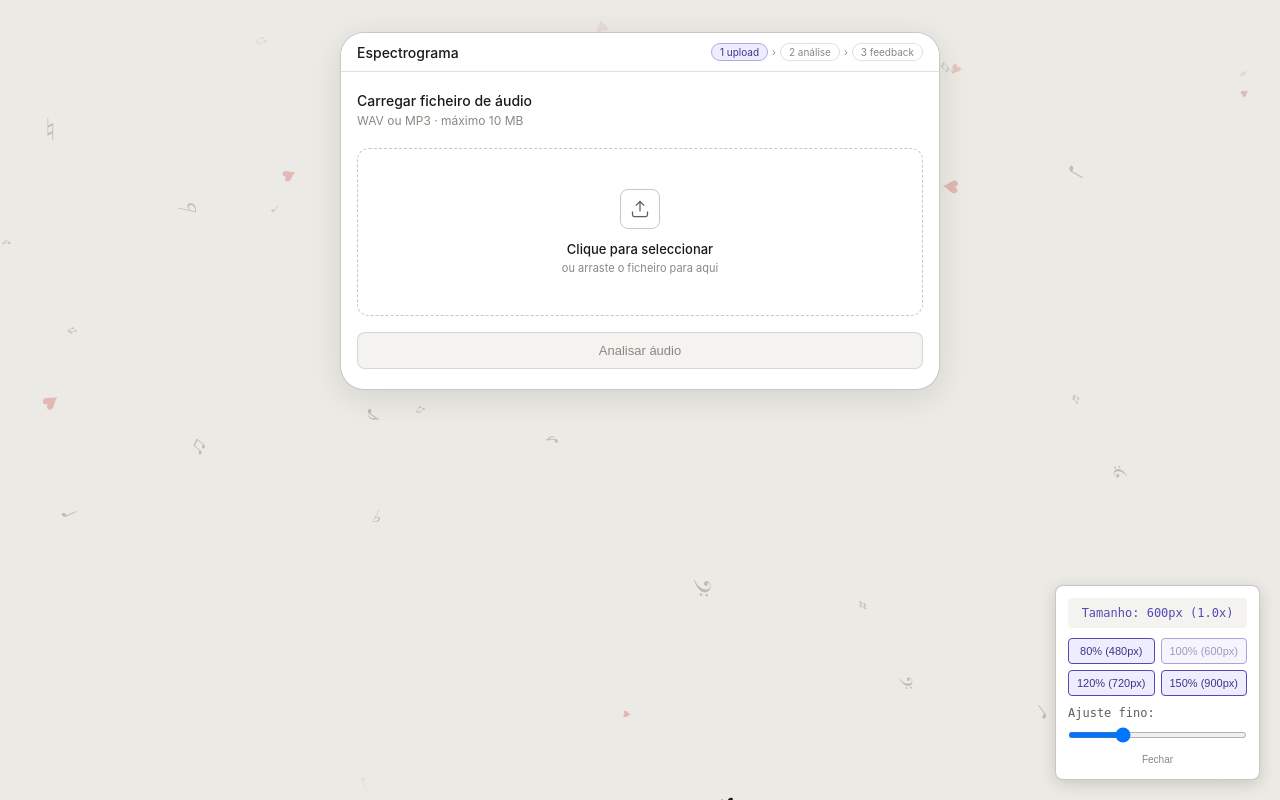
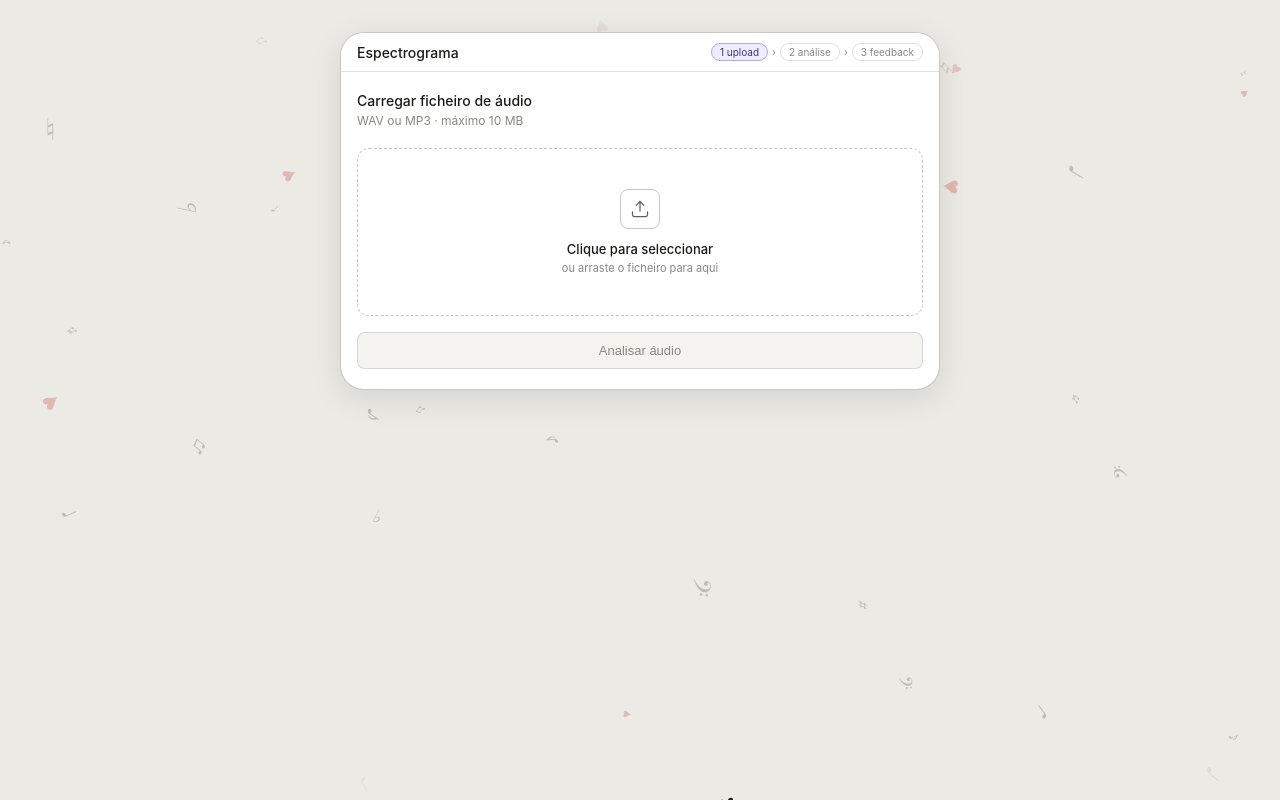
Before and after one commit to yololiver/espectrograma, a Flask app: page / in a window 1280 px wide. Run offline with Flask 3, Linux system fonts and the light colour scheme.

Commit message:
remove UI debug panel

```diff
--- a/src/backend/templates/base.html
+++ b/src/backend/templates/base.html
@@ -439,133 +439,12 @@
   .progress-fill { height: 3px; background: var(--purple); border-radius: 99px; width: 0%; transition: width 0.2s linear; }
   .progress-label { font-size: 11px; color: var(--text-tertiary); }
 
-  /* Debug Panel */
-  .debug-panel {
-    position: fixed;
-    bottom: 20px;
-    right: 20px;
-    background: var(--bg-primary);
-    border: 1px solid var(--border-secondary);
-    border-radius: var(--radius-md);
-    padding: 12px;
-    box-shadow: 0 4px 16px rgba(0,0,0,0.15);
-    font-family: monospace;
-    font-size: 12px;
-    color: var(--text-secondary);
-    z-index: 9999;
-    max-width: 280px;
-  }
-
-  .debug-size {
-    margin-bottom: 10px;
-    padding: 8px;
-    background: var(--bg-secondary);
-    border-radius: 4px;
-    text-align: center;
-    font-weight: 500;
-    color: var(--purple);
-  }
-
-  .debug-buttons {
-    display: grid;
-    grid-template-columns: 1fr 1fr;
-    gap: 6px;
-    margin-bottom: 10px;
-  }
-
-  .debug-btn {
-    padding: 6px 8px;
-    background: var(--purple-light);
-    border: 1px solid var(--purple);
-    border-radius: 4px;
-    color: var(--purple-dark);
-    font-weight: 500;
-    cursor: pointer;
-    font-size: 11px;
-    transition: all 0.2s;
-  }
-
-  .debug-btn:hover {
-    background: var(--purple);
-    color: white;
-  }
-
-  .debug-btn.active {
-    background: var(--purple);
-    color: white;
-  }
-
-  .debug-slider {
-    width: 100%;
-    height: 6px;
-    border-radius: 3px;
-    margin: 8px 0;
-    cursor: pointer;
-  }
 
 </style>
 </head>
 <body>
 {% block body %}{% endblock %}
 
-<!-- Debug Panel -->
-<div class="debug-panel">
-  <div class="debug-size" id="debug-size">Tamanho: 600px (1.0x)</div>
-
-  <div class="debug-buttons">
-    <button class="debug-btn" onclick="setUIScale(0.8)">80% (480px)</button>
-    <button class="debug-btn" onclick="setUIScale(1.0)" style="opacity: 0.5;">100% (600px)</button>
-    <button class="debug-btn" onclick="setUIScale(1.2)">120% (720px)</button>
-    <button class="debug-btn" onclick="setUIScale(1.5)">150% (900px)</button>
-  </div>
-
-  <label style="display: block; margin-bottom: 4px;">Ajuste fino:</label>
-  <input type="range" class="debug-slider" id="debug-slider" min="0.6" max="2.0" step="0.1" value="1.0"
-         oninput="setUIScale(parseFloat(this.value))">
-
-  <div style="margin-top: 6px; font-size: 11px; text-align: center; color: var(--text-tertiary);">
-    <button onclick="closeDebugPanel()" style="background: none; border: none; color: var(--text-tertiary); cursor: pointer; padding: 2px 6px; font-size: 10px;">Fechar</button>
-  </div>
-</div>
-
-<script>
-// Carrega tamanho salvo do localStorage
-window.addEventListener('DOMContentLoaded', function() {
-  var saved = localStorage.getItem('ui-scale');
-  if (saved) {
-    setUIScale(parseFloat(saved));
-  }
-});
-
-function setUIScale(scale) {
-  // Limita a um intervalo razoável
-  scale = Math.max(0.6, Math.min(2.0, scale));
-
-  document.documentElement.style.setProperty('--ui-scale', scale);
-  localStorage.setItem('ui-scale', scale.toString());
-
-  // Atualiza display
-  var baseWidth = 600;
-  var actualWidth = Math.round(baseWidth * scale);
-  var percentage = Math.round(scale * 100);
-  document.getElementById('debug-size').textContent =
-    'Tamanho: ' + actualWidth + 'px (' + percentage + '%)';
-
-  // Atualiza o slider
-  document.getElementById('debug-slider').value = scale;
-
-  // Atualiza botões ativos
-  var buttons = document.querySelectorAll('.debug-btn');
-  buttons.forEach(function(btn) {
-    btn.classList.remove('active');
-  });
-}
-
-function closeDebugPanel() {
-  var panel = document.querySelector('.debug-panel');
-  panel.style.display = 'none';
-}
-</script>
 
 <!-- ==================== NOTAS MUSICAIS ==================== -->
 <canvas id="notes-canvas" style="
```
